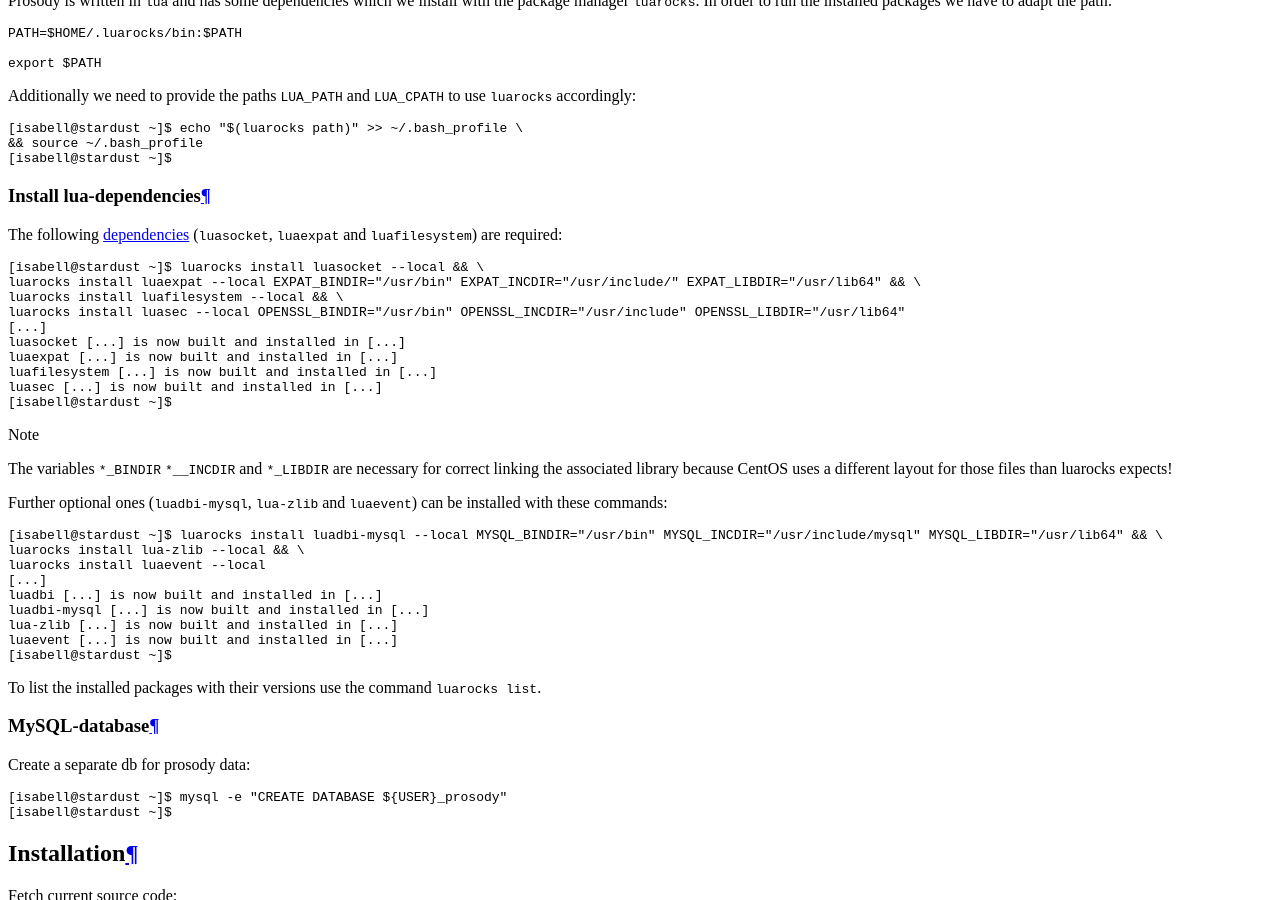
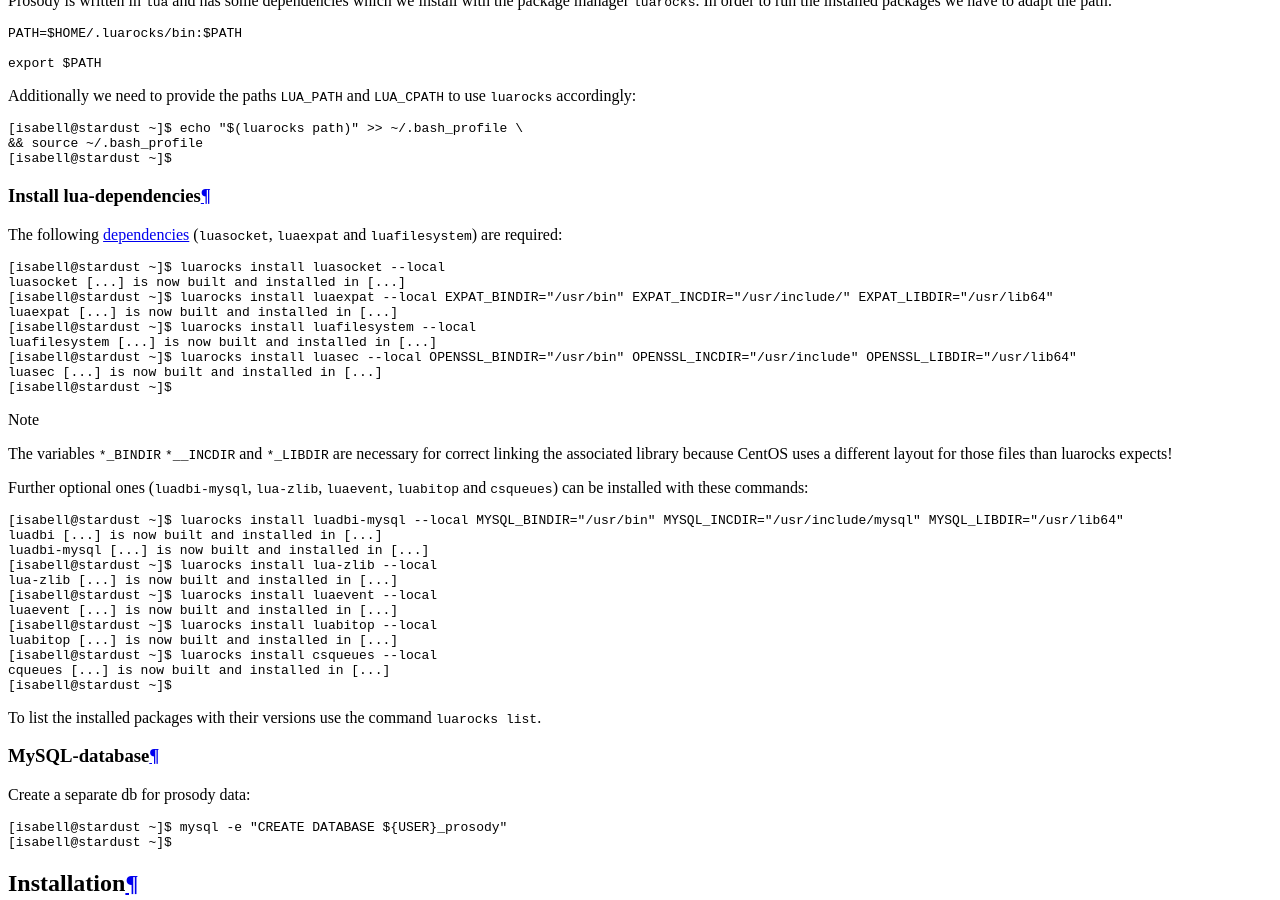
Before and after one commit to Uberspace/lab, a Sphinx documentation site: the page built from source/guide_prosody.rst, in a window 1280 px wide and 900 px high, scrolled down 3679 px. Built offline with Sphinx 7.4.7 and the Read the Docs theme 2.0.0, drawn with Linux system fonts in a browser that asks for light colours.

Commit message:
[guide prosody] spliting commands (currently untested)

```diff
--- a/source/guide_prosody.rst
+++ b/source/guide_prosody.rst
@@ -98,31 +98,33 @@ The following dependencies_ (``luasocket``, ``luaexpat`` and ``luafilesystem``)
 
 ::
 
- [isabell@stardust ~]$ luarocks install luasocket --local && \
- luarocks install luaexpat --local EXPAT_BINDIR="/usr/bin" EXPAT_INCDIR="/usr/include/" EXPAT_LIBDIR="/usr/lib64" && \
- luarocks install luafilesystem --local && \
- luarocks install luasec --local OPENSSL_BINDIR="/usr/bin" OPENSSL_INCDIR="/usr/include" OPENSSL_LIBDIR="/usr/lib64"
- [...]
+ [isabell@stardust ~]$ luarocks install luasocket --local
  luasocket [...] is now built and installed in [...]
+ [isabell@stardust ~]$ luarocks install luaexpat --local EXPAT_BINDIR="/usr/bin" EXPAT_INCDIR="/usr/include/" EXPAT_LIBDIR="/usr/lib64"
  luaexpat [...] is now built and installed in [...]
+ [isabell@stardust ~]$ luarocks install luafilesystem --local
  luafilesystem [...] is now built and installed in [...]
+ [isabell@stardust ~]$ luarocks install luasec --local OPENSSL_BINDIR="/usr/bin" OPENSSL_INCDIR="/usr/include" OPENSSL_LIBDIR="/usr/lib64"
  luasec [...] is now built and installed in [...]
  [isabell@stardust ~]$
 
 .. note:: The variables ``*_BINDIR`` ``*__INCDIR`` and ``*_LIBDIR`` are necessary for correct linking the associated library because CentOS uses a different layout for those files than luarocks expects!
 
-Further optional ones (``luadbi-mysql``, ``lua-zlib`` and ``luaevent``) can be installed with these commands:
+Further optional ones (``luadbi-mysql``, ``lua-zlib``, ``luaevent``, ``luabitop`` and ``csqueues``) can be installed with these commands:
 
 ::
 
- [isabell@stardust ~]$ luarocks install luadbi-mysql --local MYSQL_BINDIR="/usr/bin" MYSQL_INCDIR="/usr/include/mysql" MYSQL_LIBDIR="/usr/lib64" && \
- luarocks install lua-zlib --local && \
- luarocks install luaevent --local
- [...]
+ [isabell@stardust ~]$ luarocks install luadbi-mysql --local MYSQL_BINDIR="/usr/bin" MYSQL_INCDIR="/usr/include/mysql" MYSQL_LIBDIR="/usr/lib64"
  luadbi [...] is now built and installed in [...]
  luadbi-mysql [...] is now built and installed in [...]
+ [isabell@stardust ~]$ luarocks install lua-zlib --local
  lua-zlib [...] is now built and installed in [...]
+ [isabell@stardust ~]$ luarocks install luaevent --local
  luaevent [...] is now built and installed in [...]
+ [isabell@stardust ~]$ luarocks install luabitop --local
+ luabitop [...] is now built and installed in [...]
+ [isabell@stardust ~]$ luarocks install csqueues --local
+ cqueues [...] is now built and installed in [...]
  [isabell@stardust ~]$
 
 To list the installed packages with their versions use the command ``luarocks list``.
```
